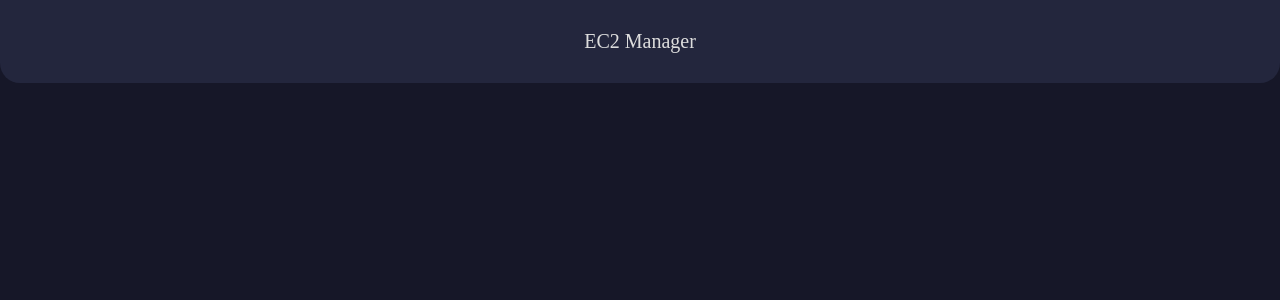
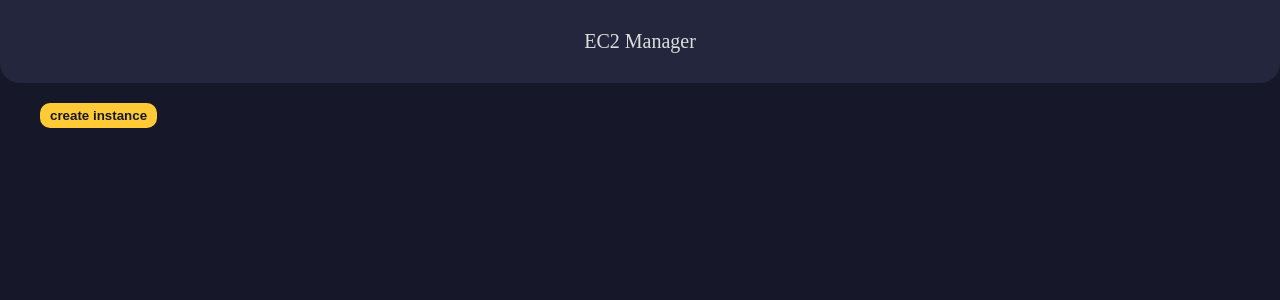
Before and after one commit to seungho-hub/ec2-manager, a SvelteKit app: page / in a window 1280 px wide. Shown: the top 300 px of the page. Built offline with nearby package versions, Linux system fonts and the light colour scheme.

Commit message:
add activation menu

```diff
--- /dev/null
+++ b/src/lib/components/Menu.svelte
@@ -0,0 +1,20 @@
+<script>
+</script>
+
+<section id="menu">
+	<div class="item">
+		<button class="create-instance"> create instance </button>
+	</div>
+</section>
+
+<style lang="scss">
+	#menu {
+		.item {
+			.create-instance {
+				background-color: var(--sig);
+				color: var(--font-black);
+				font-weight: bold;
+			}
+		}
+	}
+</style>
--- a/src/routes/+page.svelte
+++ b/src/routes/+page.svelte
@@ -1,10 +1,16 @@
 <script>
+	import Menu from '$lib/components/Menu.svelte';
 </script>
 
-<section id="main"></section>
+<section id="main">
+	<Menu />
+</section>
 
 <style lang="scss">
 	#main {
-		margin-top: 20px;
+		margin: 20px 40px;
+		display: flex;
+		flex-direction: column;
+		gap: 10px;
 	}
 </style>
```
